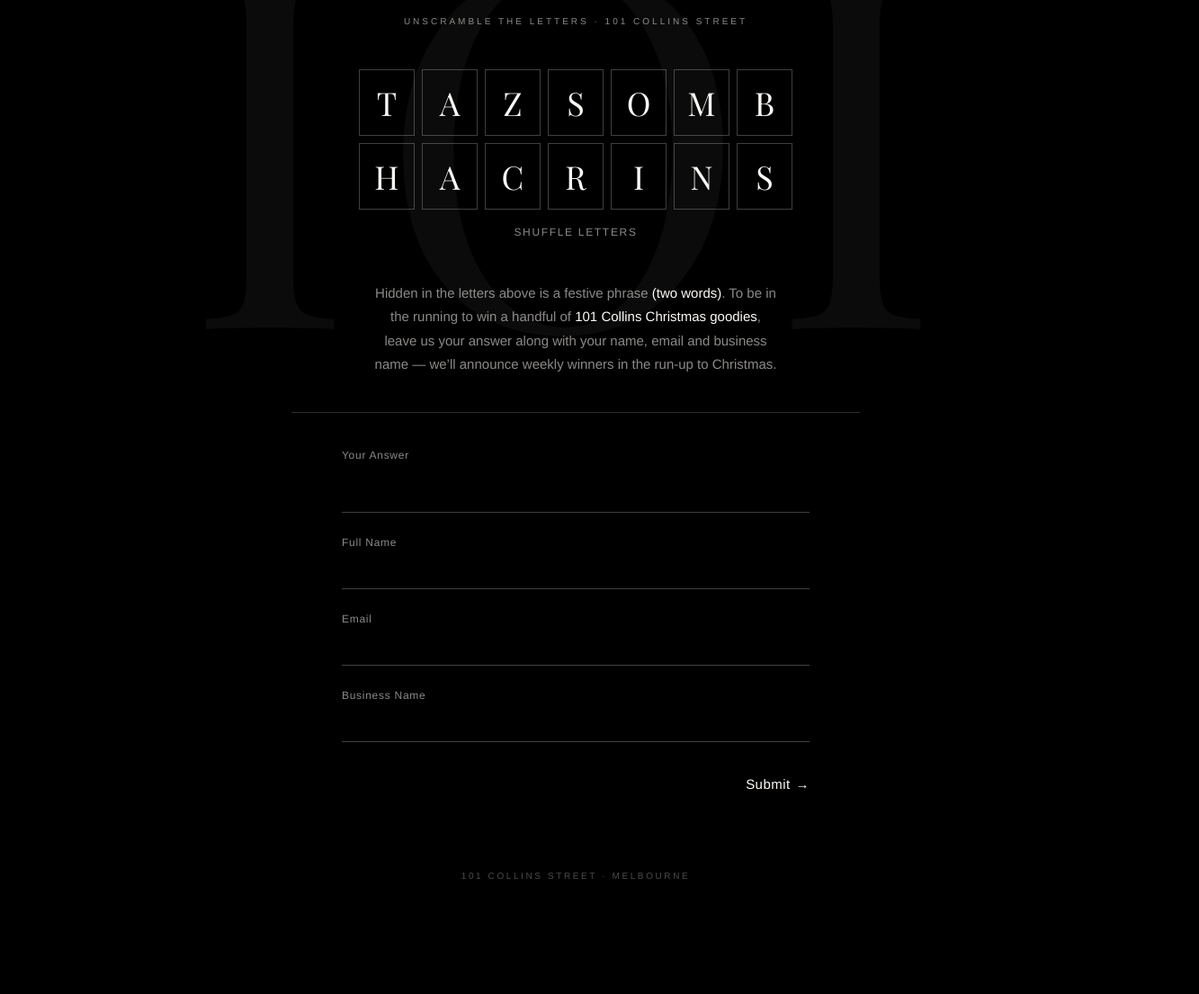
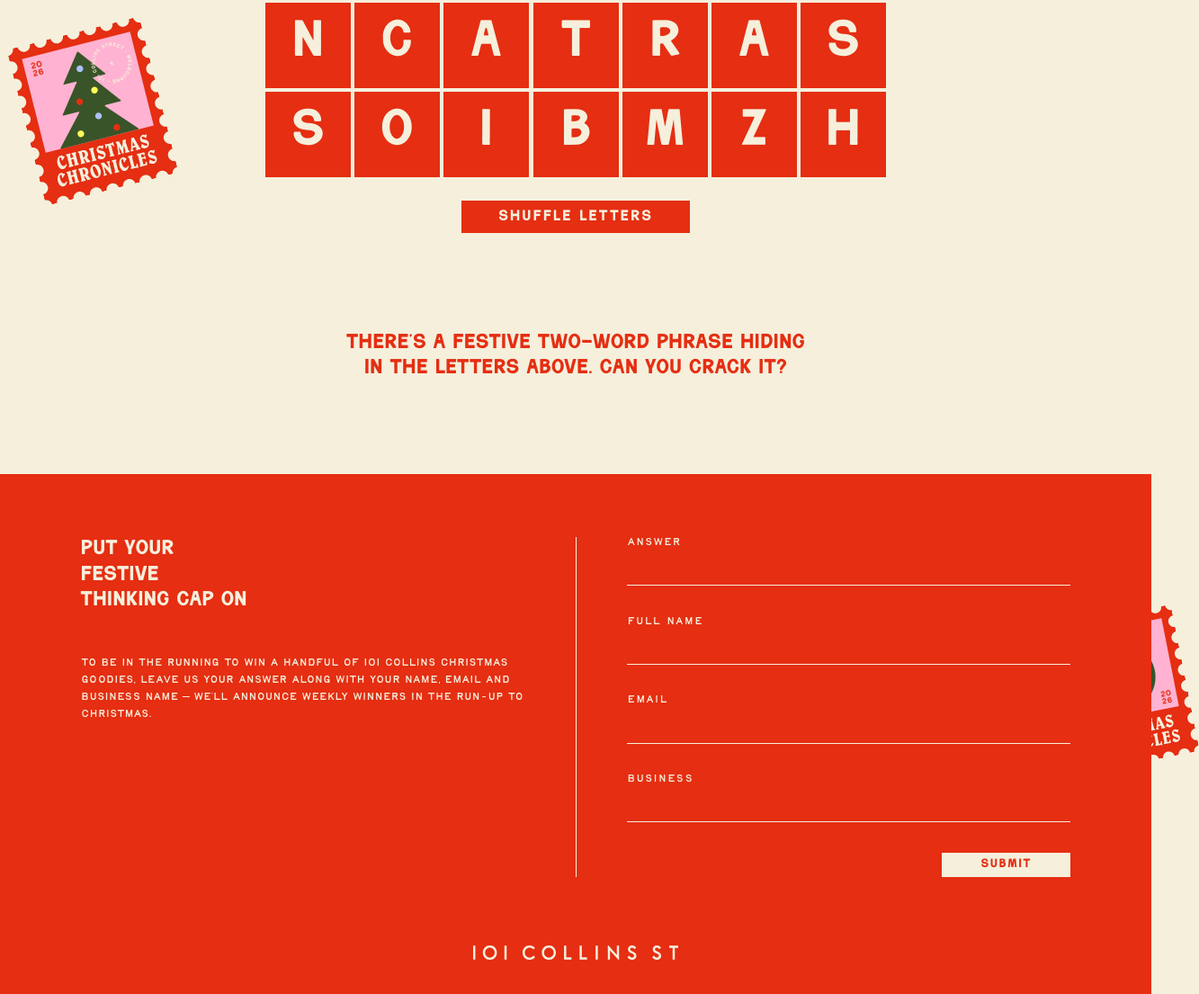
Before and after one commit to pomcoder21/xmas-conundrum, a plain HTML site: page index.html in a window 1280 px wide. Shown: the part 266-1371 px from the top of the page at 90% size, 1333 px wide, since content can reach past the window. Before the commit the page ends 1279 px from the top, so only its background shows below. Drawn offline with nearby package versions, Linux system fonts and the light colour scheme; a web font is replaced by a local one.

Commit message:
Redesign to POMPOM x 101 Collins Figma theme + TAY webfonts

```diff
--- a/index.html
+++ b/index.html
@@ -3,260 +3,239 @@
 <head>
 <meta charset="UTF-8">
 <meta name="robots" content="noindex, nofollow">
-<meta name="viewport" content="width=device-width, initial-scale=1.0, maximum-scale=1.0, user-scalable=no">
+<meta name="viewport" content="width=device-width, initial-scale=1.0">
 <title>The Christmas Conundrum — 101 Collins St</title>
 <link rel="preconnect" href="https://fonts.googleapis.com">
 <link rel="preconnect" href="https://fonts.gstatic.com" crossorigin>
-<link href="https://fonts.googleapis.com/css2?family=Playfair+Display:ital,wght@0,400;0,500;1,400&display=swap" rel="stylesheet">
+<link href="https://fonts.googleapis.com/css2?family=Oswald:wght@500&family=Space+Mono&display=swap" rel="stylesheet">
 <style>
+  /* TAY fonts load from /assets when present; Google fallbacks otherwise */
+  @font-face {
+    font-family: "TAY Dumpling";
+    src: url("assets/TAYDumpling.otf") format("opentype");
+    font-display: swap;
+  }
+  @font-face {
+    font-family: "TAY Birdie";
+    src: url("assets/TAYBirdie.otf") format("opentype");
+    font-display: swap;
+  }
+
   :root {
-    --cream: #FDFAF6;
-    --cream-dim: rgba(253, 250, 246, 0.55);
-    --cream-faint: rgba(253, 250, 246, 0.25);
-    --cream-hairline: rgba(253, 250, 246, 0.18);
-    --black: #000;
-    --serif: "Sang Bleu Kingdom", "Playfair Display", Times, serif;
-    --sans: "Akkurat", "Helvetica Neue", Arial, sans-serif;
+    --cream: #F5EFDC;
+    --red: #E52E12;
+    --green: #3D5B33;
+    --display: "TAY Dumpling", "Oswald", "Arial Narrow", sans-serif;
+    --body: "TAY Birdie", "Space Mono", "Courier New", monospace;
   }
 
   * { margin: 0; padding: 0; box-sizing: border-box; }
 
-  html {
-    background: var(--black);
-    color-scheme: dark;
-  }
+  html { background: var(--cream); }
   body {
-    min-height: 100dvh;
-    background: var(--black);
-    color: var(--cream);
-    font-family: var(--sans);
+    background: var(--cream);
+    color: var(--red);
+    font-family: var(--body);
     -webkit-font-smoothing: antialiased;
+    overflow-x: hidden;
   }
 
-  /* ---------- Watermark ---------- */
-  .watermark {
-    position: fixed;
-    inset: 0;
+  /* ---------- Decorative stamps ---------- */
+  .stamp {
+    position: absolute;
+    z-index: 1;
+    pointer-events: none;
+    user-select: none;
+  }
+  .stamp img { display: block; width: 100%; height: auto; }
+  .stamp-tree     { left: 2.1vw;  top: 300px;  width: clamp(90px, 11.9vw, 204px); transform: rotate(-14.2deg); }
+  .stamp-present  { right: 3.6vw; top: 80px;   width: clamp(88px, 11vw, 197px); }
+  .stamp-wreath   { right: 5.5vw; top: 800px;  width: clamp(80px, 10.4vw, 180px); transform: rotate(6.33deg); }
+  .stamp-santa-hat{ right: -3vw;  top: 950px;  width: clamp(90px, 11vw, 190px); transform: rotate(-11.22deg); }
+  .stamp-holly    { left: 4.3vw;  top: 990px;  width: clamp(95px, 12.3vw, 210px); transform: rotate(12.42deg); }
+
+  /* ---------- Hero / title ---------- */
+  .hero {
+    position: relative;
+    z-index: 2;
+    display: flex;
+    flex-direction: column;
+    align-items: center;
+    padding-top: clamp(30px, 4.5vw, 64px);
+  }
+  .hero img { display: block; height: auto; }
+  .title-the        { width: clamp(48px, 6.2vw, 107px); }
+  .title-christmas  { width: clamp(140px, 18.1vw, 311px); margin-top: clamp(10px, 1.4vw, 24px); }
+  .title-conundrum  { width: clamp(172px, 22.1vw, 380px); margin-top: clamp(8px, 1.1vw, 19px); }
+
+  /* ---------- Jumble ---------- */
+  .jumble {
+    position: relative;
+    z-index: 2;
+    margin: clamp(40px, 6vw, 104px) auto 0;
+    display: flex;
+    flex-direction: column;
+    gap: clamp(4px, 0.35vw, 6px);
+    align-items: center;
+  }
+  .jumble-row { display: flex; gap: clamp(4px, 0.35vw, 6px); }
+  .tile {
+    width: clamp(40px, 7.4vw, 127px);
+    height: clamp(40px, 7.4vw, 127px);
+    background: var(--red);
     display: flex;
     align-items: center;
     justify-content: center;
-    pointer-events: none;
-    z-index: 0;
-  }
-  .watermark span {
-    font-family: var(--serif);
-    font-size: min(70vh, 60vw);
+    font-family: var(--display);
+    font-size: clamp(26px, 4.6vw, 79px);
     line-height: 1;
-    color: var(--cream);
-    opacity: 0.045;
-    letter-spacing: 0.05em;
-    user-select: none;
-  }
-
-  /* ---------- Header ---------- */
-  header {
-    display: flex;
-    justify-content: space-between;
-    align-items: center;
-    padding: 22px 28px;
-    border-bottom: 1px solid var(--cream-hairline);
-    position: relative;
-    z-index: 2;
-  }
-  .wordmark {
-    font-size: 13px;
-    letter-spacing: 0.32em;
-    text-transform: uppercase;
-    white-space: nowrap;
-  }
-  .wordmark b { font-weight: 400; }
-  header .tagline {
-    font-size: 10px;
-    letter-spacing: 0.28em;
-    text-transform: uppercase;
-    color: var(--cream-dim);
-  }
-
-  /* ---------- Main ---------- */
-  main {
-    position: relative;
-    z-index: 1;
-    max-width: 680px;
-    margin: 0 auto;
-    padding: clamp(36px, 7vh, 72px) 24px 80px;
-    display: flex;
-    flex-direction: column;
-    align-items: center;
-  }
-
-  .title-block { text-align: center; }
-  .title-block h1 {
-    font-family: var(--serif);
-    font-weight: 400;
-    font-size: clamp(34px, 7vw, 58px);
-    letter-spacing: 0.01em;
-    text-wrap: balance;
-  }
-  .title-block .sub {
-    margin-top: 12px;
-    font-size: 10px;
-    letter-spacing: 0.30em;
-    text-transform: uppercase;
-    color: var(--cream-dim);
-  }
-
-  /* ---------- Jumble ---------- */
-  .jumble {
-    margin: clamp(30px, 6vh, 54px) 0 10px;
-    display: flex;
-    flex-direction: column;
-    gap: 8px;
-    align-items: center;
-  }
-  .jumble-row {
-    display: flex;
-    gap: 8px;
-  }
-  .tile {
-    width: clamp(38px, 10.5vw, 62px);
-    height: clamp(46px, 12.5vw, 74px);
-    border: 1px solid var(--cream-faint);
-    display: flex;
-    align-items: center;
-    justify-content: center;
-    font-family: var(--serif);
-    font-size: clamp(22px, 5.5vw, 36px);
     text-transform: uppercase;
     color: var(--cream);
     user-select: none;
     opacity: 0;
-    animation: deal 0.5s ease forwards;
+    animation: deal 0.45s ease forwards;
   }
   @keyframes deal {
     0% { opacity: 0; transform: rotateX(90deg); }
     100% { opacity: 1; transform: rotateX(0); }
   }
-  .tile.swap { animation: deal 0.4s ease forwards; }
 
-  .shuffle-line {
-    margin-bottom: clamp(28px, 5vh, 46px);
-  }
+  .shuffle-line { position: relative; z-index: 2; text-align: center; margin-top: clamp(18px, 2vw, 34px); }
   .shuffle-line button {
-    background: none;
+    background: var(--red);
     border: none;
-    color: var(--cream-dim);
-    font-family: var(--sans);
-    font-size: 12px;
-    letter-spacing: 0.14em;
+    color: var(--cream);
+    font-family: var(--display);
+    font-size: clamp(14px, 1.35vw, 23px);
+    letter-spacing: 0.11em;
     text-transform: uppercase;
     cursor: pointer;
-    padding: 8px;
-    transition: color 0.25s;
+    padding: clamp(8px, 0.8vw, 14px) clamp(28px, 3.2vw, 56px);
+    transition: opacity 0.25s;
   }
-  .shuffle-line button:hover { color: var(--cream); }
+  .shuffle-line button:hover { opacity: 0.85; }
 
-  /* ---------- Copy ---------- */
-  .comp-copy {
-    font-size: 15px;
-    line-height: 1.75;
-    color: var(--cream-dim);
+  /* ---------- Tease copy ---------- */
+  .tease {
+    position: relative;
+    z-index: 2;
+    font-family: var(--display);
+    font-size: clamp(18px, 1.85vw, 31px);
+    line-height: 1.19;
+    text-transform: uppercase;
     text-align: center;
-    max-width: 54ch;
-  }
-  .comp-copy b { color: var(--cream); font-weight: 400; }
-
-  hr.rule {
-    border: none;
-    border-top: 1px solid var(--cream-hairline);
-    width: 100%;
-    margin: clamp(28px, 5vh, 44px) 0;
+    color: var(--red);
+    max-width: clamp(300px, 40vw, 683px);
+    margin: clamp(60px, 8.5vw, 146px) auto clamp(60px, 8vw, 138px);
+    text-wrap: balance;
   }
 
+  /* ---------- Red panel ---------- */
+  .panel {
+    position: relative;
+    z-index: 2;
+    background: var(--red);
+    color: var(--cream);
+    padding: clamp(40px, 5.5vw, 95px) clamp(24px, 7vw, 120px) clamp(28px, 3vw, 52px);
+  }
+  .panel-cols {
+    display: grid;
+    grid-template-columns: 1fr 1px 1fr;
+    gap: clamp(28px, 4.4vw, 76px);
+    max-width: 1480px;
+    margin: 0 auto;
+  }
+  .panel-copy h2 {
+    font-family: var(--display);
+    font-weight: 400;
+    font-size: clamp(20px, 1.85vw, 31px);
+    line-height: 1.21;
+    text-transform: uppercase;
+    max-width: 12ch;
+  }
+  .panel-copy p {
+    margin-top: clamp(24px, 3.5vw, 62px);
+    font-size: clamp(13px, 1.05vw, 18px);
+    line-height: 1.43;
+    letter-spacing: -0.03em;
+    text-transform: uppercase;
+    max-width: 62ch;
+  }
+  .panel-divider { background: var(--cream); width: 1.5px; }
+
   /* ---------- Form ---------- */
-  form {
-    width: 100%;
-    max-width: 520px;
-  }
-  .field { margin-bottom: 26px; }
+  .field { margin-bottom: clamp(24px, 2.6vw, 45px); }
   .field label {
     display: block;
-    font-size: 12px;
-    letter-spacing: 0.06em;
-    color: var(--cream-dim);
-    margin-bottom: 10px;
+    font-size: clamp(13px, 1.05vw, 18px);
+    letter-spacing: 0.04em;
+    text-transform: uppercase;
+    margin-bottom: clamp(12px, 1.2vw, 22px);
   }
   .field input {
     width: 100%;
     background: transparent;
     border: none;
-    border-bottom: 1px solid var(--cream-faint);
+    border-bottom: 1.5px solid var(--cream);
     border-radius: 0;
     color: var(--cream);
-    font-family: var(--sans);
-    font-size: 16px;
-    padding: 4px 0 12px;
+    font-family: var(--body);
+    font-size: clamp(15px, 1.15vw, 20px);
+    text-transform: uppercase;
+    padding: 2px 0 10px;
     outline: none;
-    transition: border-color 0.25s;
   }
-  .field input:focus { border-bottom-color: var(--cream); }
-  .field.error input { border-bottom-color: #b0563e; }
-  .field input#f-answer {
-    font-family: var(--serif);
-    font-size: 22px;
-    letter-spacing: 0.12em;
+  .field.error input { border-bottom-color: #7e1204; border-bottom-width: 3px; }
+  .form-footer { display: flex; justify-content: flex-end; margin-top: clamp(20px, 2vw, 35px); }
+  .submit-btn {
+    background: var(--cream);
+    border: none;
+    color: var(--red);
+    font-family: var(--display);
+    font-size: clamp(14px, 1.05vw, 18px);
+    letter-spacing: 0.11em;
+    text-transform: uppercase;
+    padding: clamp(7px, 0.5vw, 9px) clamp(36px, 3.4vw, 58px);
+    cursor: pointer;
+    transition: opacity 0.25s;
+  }
+  .submit-btn:hover { opacity: 0.85; }
+
+  #entry-thanks { display: none; }
+  #entry-thanks h2 {
+    font-family: var(--display);
+    font-weight: 400;
+    font-size: clamp(22px, 1.85vw, 31px);
     text-transform: uppercase;
   }
+  #entry-thanks p {
+    margin-top: 18px;
+    font-size: clamp(13px, 1.05vw, 18px);
+    line-height: 1.43;
+    text-transform: uppercase;
+    max-width: 52ch;
+  }
 
-  .form-footer {
-    display: flex;
-    justify-content: flex-end;
-    margin-top: 30px;
-  }
-  .cta {
-    background: none;
-    border: none;
-    color: var(--cream);
-    font-family: var(--sans);
-    font-size: 15px;
-    cursor: pointer;
-    padding: 8px 0;
-    letter-spacing: 0.03em;
-    transition: opacity 0.25s;
-  }
-  .cta:hover { opacity: 0.75; }
-  .cta .arrow { display: inline-block; transition: transform 0.25s; margin-left: 6px; }
-  .cta:hover .arrow { transform: translateX(5px); }
-
-  /* ---------- Thanks ---------- */
-  #entry-thanks {
-    display: none;
-    text-align: center;
-    max-width: 46ch;
-  }
-  #entry-thanks h2 {
-    font-family: var(--serif);
-    font-weight: 400;
-    font-size: clamp(26px, 5vw, 38px);
-    margin-bottom: 14px;
-  }
-  #entry-thanks p {
-    font-size: 15px;
-    line-height: 1.75;
-    color: var(--cream-dim);
+  .panel-wordmark {
+    display: block;
+    margin: clamp(44px, 6vw, 104px) auto 0;
+    width: clamp(200px, 17.8vw, 305px);
+    height: auto;
   }
 
   /* ---------- Toast ---------- */
   .toast {
     position: fixed;
-    top: 84px;
+    top: 24px;
     left: 50%;
     transform: translateX(-50%);
-    background: var(--cream);
-    color: var(--black);
-    font-size: 12px;
-    letter-spacing: 0.14em;
+    background: var(--green);
+    color: var(--cream);
+    font-family: var(--display);
+    font-size: 14px;
+    letter-spacing: 0.1em;
     text-transform: uppercase;
-    padding: 12px 22px;
+    padding: 12px 24px;
     z-index: 50;
     opacity: 0;
     pointer-events: none;
@@ -265,27 +244,18 @@
   }
   .toast.show { opacity: 1; }
 
-  footer {
-    position: relative;
-    z-index: 1;
-    text-align: center;
-    padding: 0 24px 34px;
-    font-size: 10px;
-    letter-spacing: 0.26em;
-    text-transform: uppercase;
-    color: rgba(253, 250, 246, 0.3);
+  /* ---------- Responsive ---------- */
+  @media (max-width: 900px) {
+    .panel-cols { grid-template-columns: 1fr; }
+    .panel-divider { width: 100%; height: 1.5px; }
+    .stamp-santa-hat, .stamp-wreath, .stamp-holly { display: none; }
+    .stamp-tree { top: 190px; }
   }
-
-  @media (max-width: 420px) {
-    header { padding: 16px 18px; }
-    .wordmark { font-size: 11px; letter-spacing: 0.26em; }
-    header .tagline { display: none; }
-    .jumble, .jumble-row { gap: 6px; }
-    .tile {
-      width: clamp(30px, 10.5vw, 44px);
-      height: clamp(38px, 13vw, 56px);
-      font-size: clamp(18px, 6vw, 28px);
-    }
+  @media (max-width: 540px) {
+    .stamp-present { width: 74px; }
+    .stamp-tree { width: 78px; left: 1vw; }
+    .stamp-holly { display: none; }
+    .tease { max-width: 86vw; }
   }
   @media (prefers-reduced-motion: reduce) {
     .tile { animation: none; opacity: 1; }
@@ -294,31 +264,37 @@
 </head>
 <body>
 
-<div class="watermark" aria-hidden="true"><span>IOI</span></div>
-
-<header>
-  <div class="wordmark"><b>IOI&nbsp;&nbsp;Collins&nbsp;St</b></div>
-  <div class="tagline">Christmas 2026</div>
-</header>
+<div class="stamp stamp-tree"><img src="assets/stamp-tree.svg" alt=""></div>
+<div class="stamp stamp-present"><img src="assets/stamp-present.png" alt=""></div>
+<div class="stamp stamp-wreath"><img src="assets/stamp-wreath.svg" alt=""></div>
+<div class="stamp stamp-santa-hat"><img src="assets/stamp-santa-hat.svg" alt=""></div>
+<div class="stamp stamp-holly"><img src="assets/stamp-holly.svg" alt=""></div>
 
 <main>
-  <div class="title-block">
-    <h1>The Christmas Conundrum</h1>
-    <div class="sub">Unscramble the letters &middot; 101 Collins Street</div>
-  </div>
+  <header class="hero" aria-label="The Christmas Conundrum">
+    <img class="title-the" src="assets/title-the.svg" alt="The">
+    <img class="title-christmas" src="assets/title-christmas.svg" alt="Christmas">
+    <img class="title-conundrum" src="assets/title-conundrum.svg" alt="Conundrum">
+  </header>
 
   <div class="jumble" id="jumble" aria-label="Jumbled letters"></div>
   <div class="shuffle-line">
     <button id="btn-shuffle" type="button">Shuffle letters</button>
   </div>
 
-  <p class="comp-copy">Hidden in the letters above is a festive phrase <b>(two words)</b>. To be in the running to win a handful of <b>101 Collins Christmas goodies</b>, leave us your answer along with your name, email and business name &mdash; we&rsquo;ll announce weekly winners in the run&#8209;up to Christmas.</p>
+  <p class="tease">There&rsquo;s a festive two-word phrase hiding in the letters above. Can you crack it?</p>
 
-  <hr class="rule">
-
+  <section class="panel">
+    <div class="panel-cols">
+      <div class="panel-copy">
+        <h2>Put Your Festive Thinking Cap On</h2>
+        <p>To be in the running to win a handful of 101 Collins Christmas goodies, leave us your answer along with your name, email and business name &mdash; we&rsquo;ll announce weekly winners in the run&#8209;up to Christmas.</p>
+      </div>
+      <div class="panel-divider" aria-hidden="true"></div>
+      <div class="panel-form">
         <form id="entry-form" novalidate>
           <div class="field">
-      <label for="f-answer">Your Answer</label>
+            <label for="f-answer">Answer</label>
             <input id="f-answer" type="text" autocomplete="off" autocapitalize="characters" spellcheck="false">
           </div>
           <div class="field">
@@ -330,21 +306,22 @@
             <input id="f-email" type="email" autocomplete="email">
           </div>
           <div class="field">
-      <label for="f-business">Business Name</label>
+            <label for="f-business">Business</label>
             <input id="f-business" type="text" autocomplete="organization">
           </div>
           <div class="form-footer">
-      <button type="submit" class="cta" id="btn-submit">Submit<span class="arrow">&rarr;</span></button>
+            <button type="submit" class="submit-btn" id="btn-submit">Submit</button>
           </div>
         </form>
-
         <div id="entry-thanks">
           <h2>Merry Christmas.</h2>
           <p>Your entry is ready in your email app &mdash; hit send to lock it in. We&rsquo;ll announce weekly winners in the run&#8209;up to Christmas. Good luck.</p>
         </div>
+      </div>
+    </div>
+    <img class="panel-wordmark" src="assets/wordmark.svg" alt="101 Collins St">
+  </section>
 </main>
-
-<footer>101 Collins Street &middot; Melbourne</footer>
 
 <div class="toast" id="toast"></div>
 
@@ -352,7 +329,7 @@
 "use strict";
 
 /* ================= The conundrum ================= */
-const JUMBLE = "TAZSOMBHACRINS".split(""); // fixed scramble shown to everyone
+const JUMBLE = "NCATRASSOIBMZH".split(""); // fixed scramble shown to everyone
 const ENTRY_EMAIL = "tom@pompom.studio";    // where entries are sent
 
 /* ================= Jumble tiles ================= */
@@ -370,7 +347,7 @@
       const t = document.createElement("div");
       t.className = "tile";
       t.textContent = ch;
-      t.style.animationDelay = (reanimate ? i * 0.03 : 0.15 + i * 0.07) + "s";
+      t.style.animationDelay = (reanimate ? i * 0.03 : 0.15 + i * 0.06) + "s";
       row.appendChild(t);
       i++;
     });
--- a/robots.txt
+++ /dev/null
@@ -1,2 +0,0 @@
-User-agent: *
-Disallow: /
```
Also changed, not shown: assets/TAYBirdie.otf (added), assets/TAYDumpling.otf (added), assets/stamp-holly.svg (added), assets/stamp-present.png (added), assets/stamp-santa-hat.svg (added), assets/stamp-tree.svg (added), assets/stamp-wreath.svg (added), assets/title-christmas.svg (added), assets/title-conundrum.svg (added), assets/title-the.svg (added), assets/wordmark.svg (added). Lines whose indentation alone changed are shown as unchanged.
